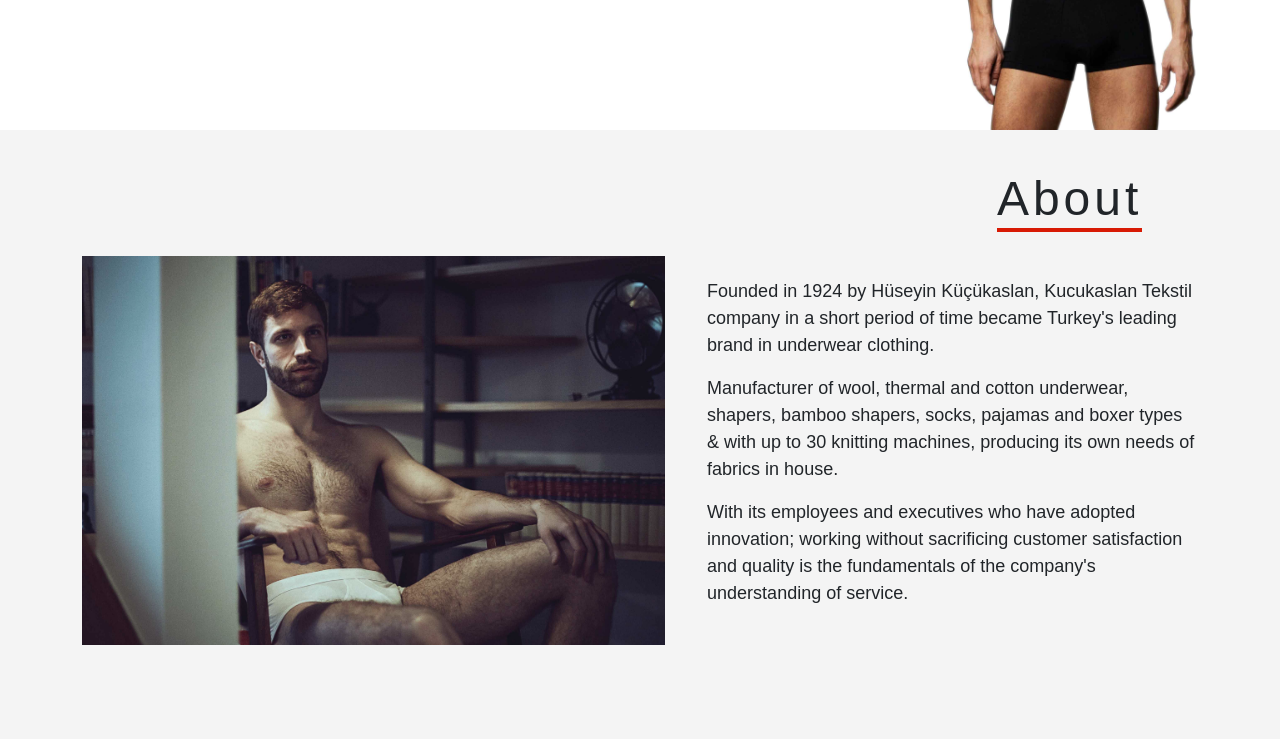
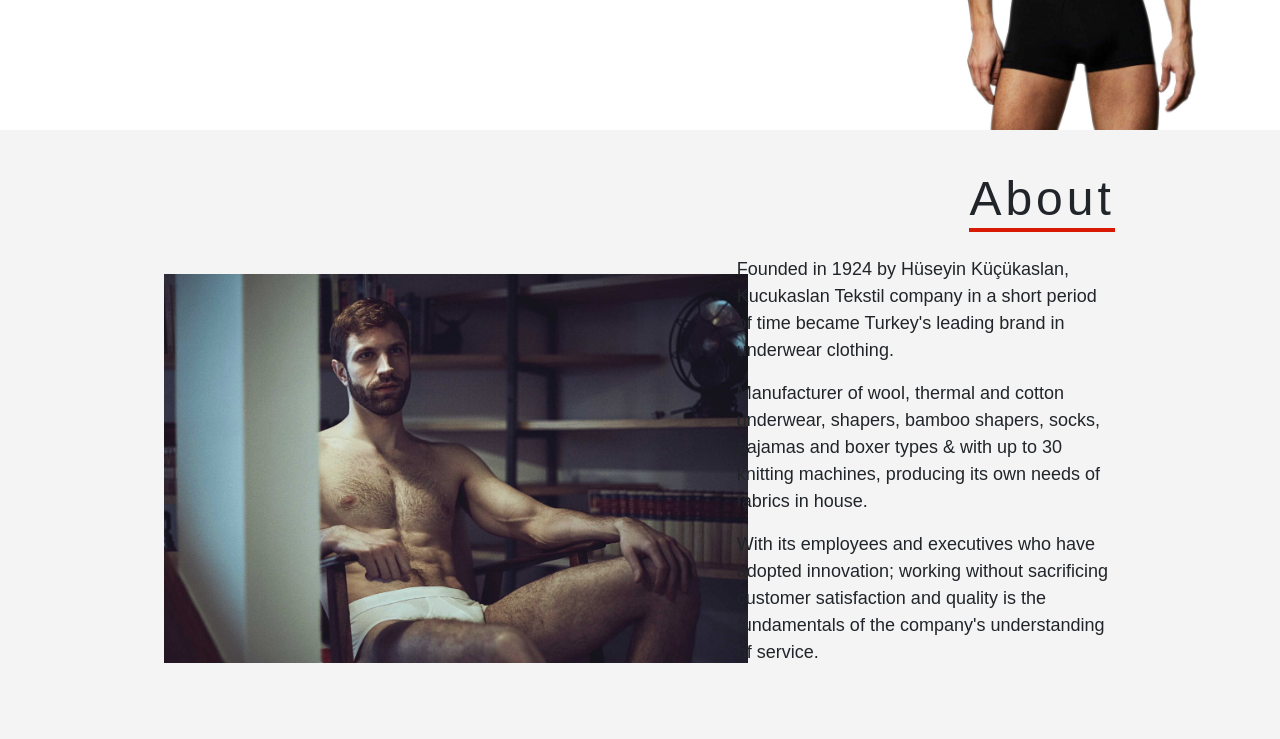
Before and after one commit to Sezer-dev/Boxer-Producer, a Nuxt app: page / in a window 1280 px wide. Shown: the part 560-1299 px from the top of the page. Built offline with nearby package versions, Linux system fonts and the light colour scheme.

Commit message:
Changed grid system

```diff
--- a/components/About.vue
+++ b/components/About.vue
@@ -1,14 +1,16 @@
 <template>
   <div id="about" class="container-fluid about-container">
-    <div class="row d-flex justify-content-between pt-4 pb-5">
-      <div class="col-md-11 d-flex flex-column align-items-end">
+    <div
+      class="row col-md-10 offset-1 d-flex justify-content-between pt-4 pb-5"
+    >
+      <div class="col-md-12 d-flex flex-column align-items-end">
         <div class="m-3">
           <h1 class="about-title m-0">About</h1>
           <span class="red-line"></span>
         </div>
       </div>
       <div
-        class="col-md-12 d-flex justify-content-around align-items-center pt-2 pb-5"
+        class="col-md-12 d-flex justify-content-between align-items-center pt-2 pb-5"
       >
         <div class="col-md-5">
           <img
```
